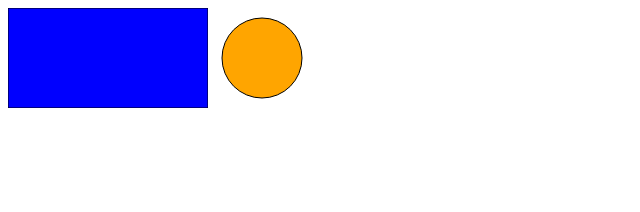
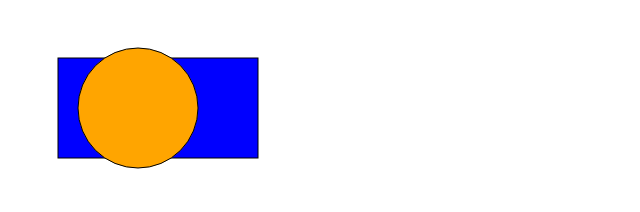
Before and after one commit to max-shen378/exercise10_1123534, a plain HTML site: page index.html in a window 1280 px wide. Shown: the whole page, without its empty margins (0-640 px from the left). Drawn offline with Linux system fonts and the light colour scheme.

Commit message:
Update index.html

```diff
--- a/index.html
+++ b/index.html
@@ -1,15 +1,15 @@
 <!DOCTYPE HTML>
 <html>
   <body>
-    <svg width="200" height="100">
-      <rect width="200" height="100" style="fill:blue;stroke:black" />
-       position: relative;
-    </svg>
-     <svg width="100" height="100">
-       <circle cx="50" cy="50" r="40" stroke="black" fill="orange" />
+    <svg width="300" height="200">
+      <rect x=50 y=50 width="200" height="100" style="fill:blue;stroke:black" />
+       position: absolute;
+
+      <circle cx="130" cy="100" r="60" stroke="black" fill="orange" />
         position: relative;
             top: -50px;
             left: 100px;
      </svg>
+
   </body>
 </html>
```
